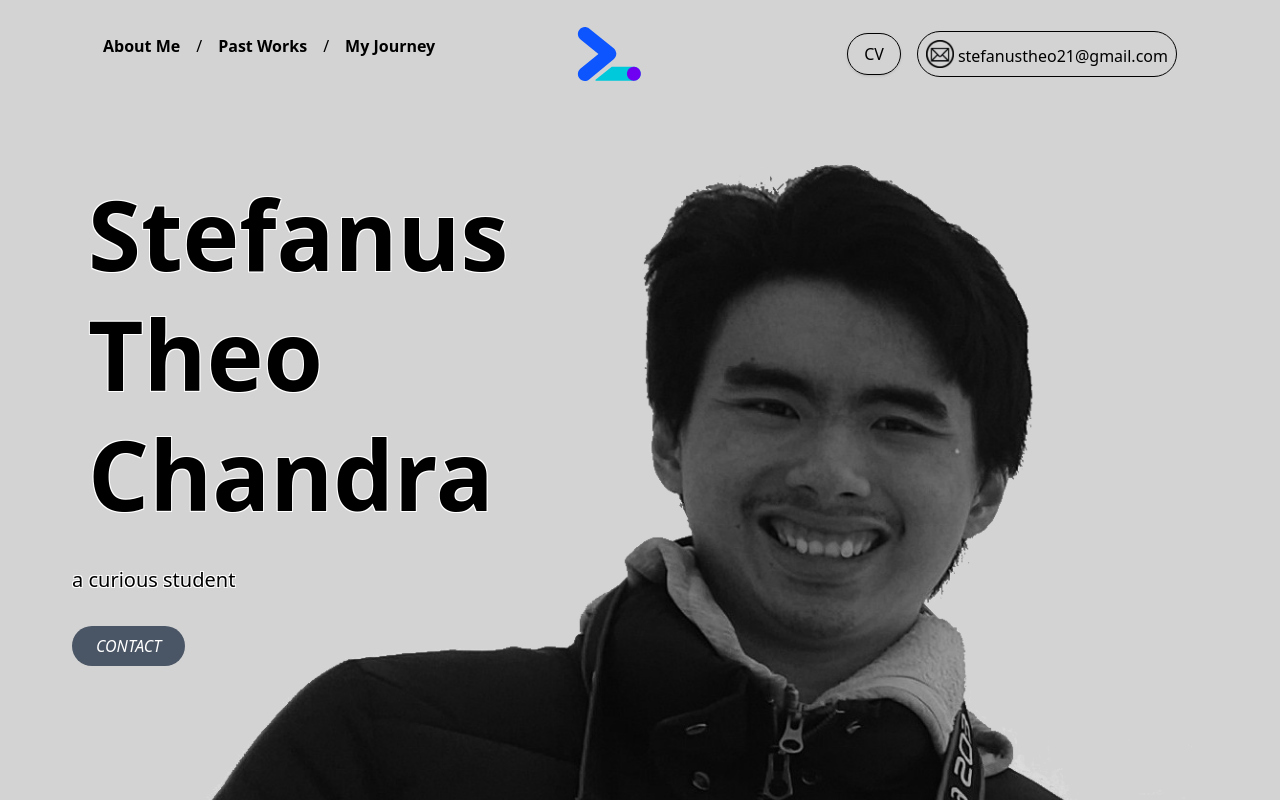
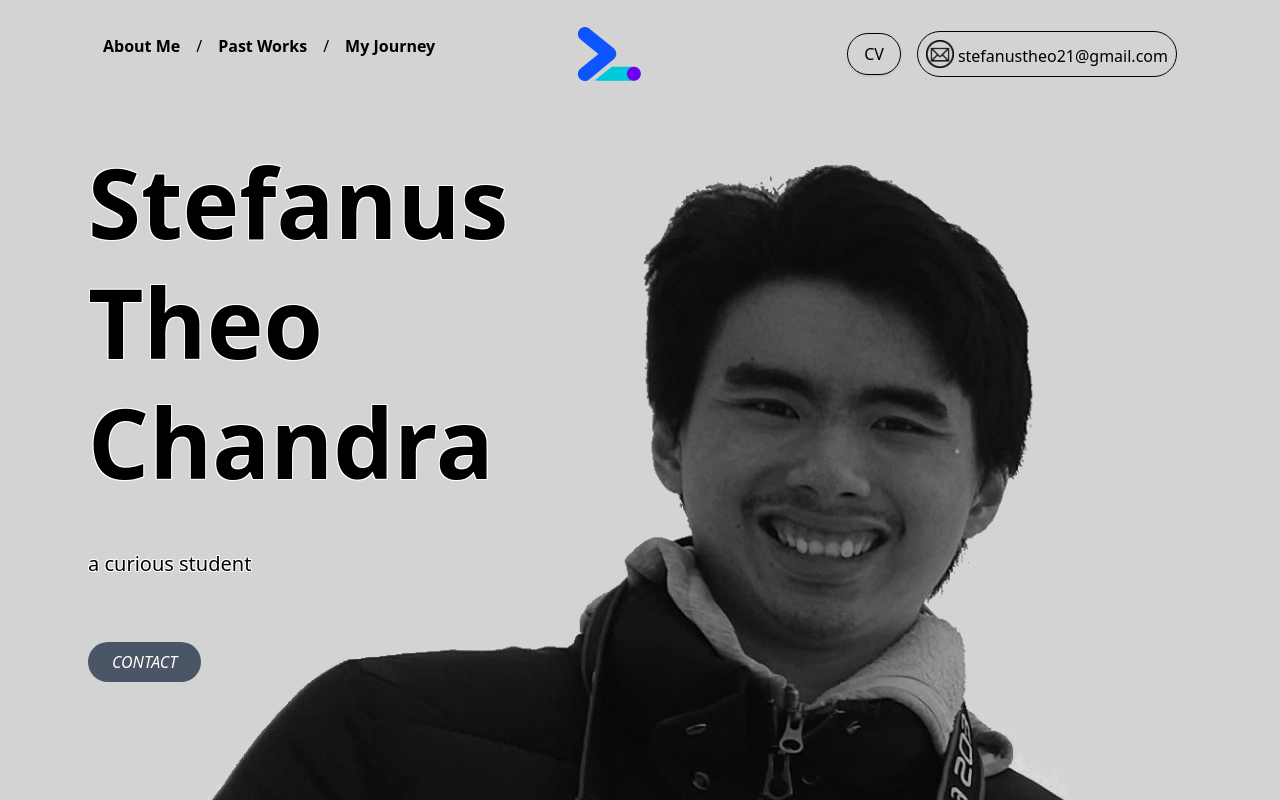
Before and after one commit to stheo254/website, a React (Vite) app: page / in a window 1280 px wide. Shown: the top 800 px of the page. Built offline with nearby package versions, Linux system fonts and the light colour scheme.

Commit message:
asfdjklöÄ

```diff
--- a/src/Titlecard.tsx
+++ b/src/Titlecard.tsx
@@ -27,7 +27,7 @@ function Titlecard(props: PastWorkProps) {
               Stefanus Theo Chandra
             </h1>
             <p
-              className="text-black mb-6 sm:mb-8 text-lg sm:text-xl "
+              className="text-black mb-6 sm:mb-8 text-lg sm:text-xl p-4"
               style={{
                 textShadow:
                   '1px 1px 0 white, -1px -1px 0 white, 1px -1px 0 white, -1px 1px 0 white',
@@ -36,7 +36,7 @@ function Titlecard(props: PastWorkProps) {
               a curious student
             </p>
             <button
-              className="px-6 py-2 rounded-full bg-gray-600 text-white italic transition-transform transform hover:scale-110"
+              className="px-6 py-2 rounded-full bg-gray-600 text-white italic transition-transform transform hover:scale-110 m-4"
               onClick={() => props.scrollTo(6)}
             >
               CONTACT
```
